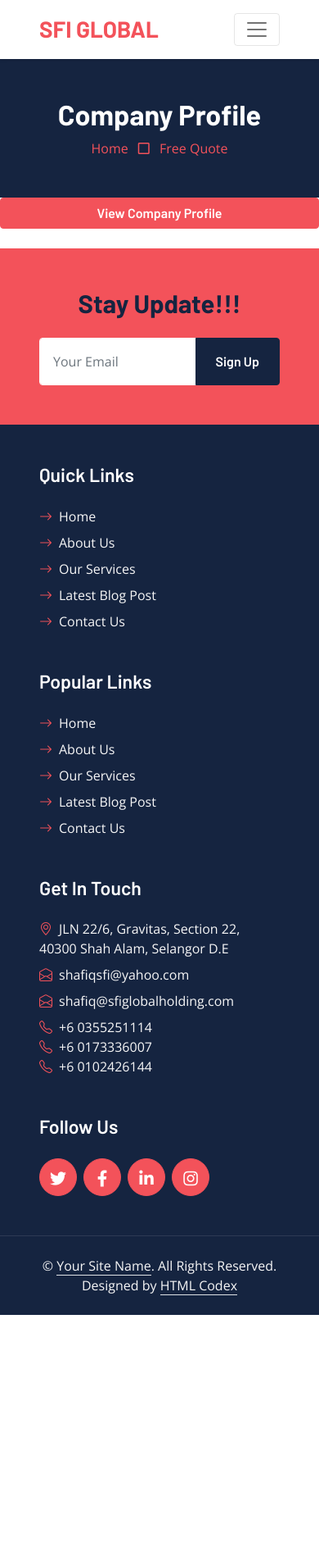
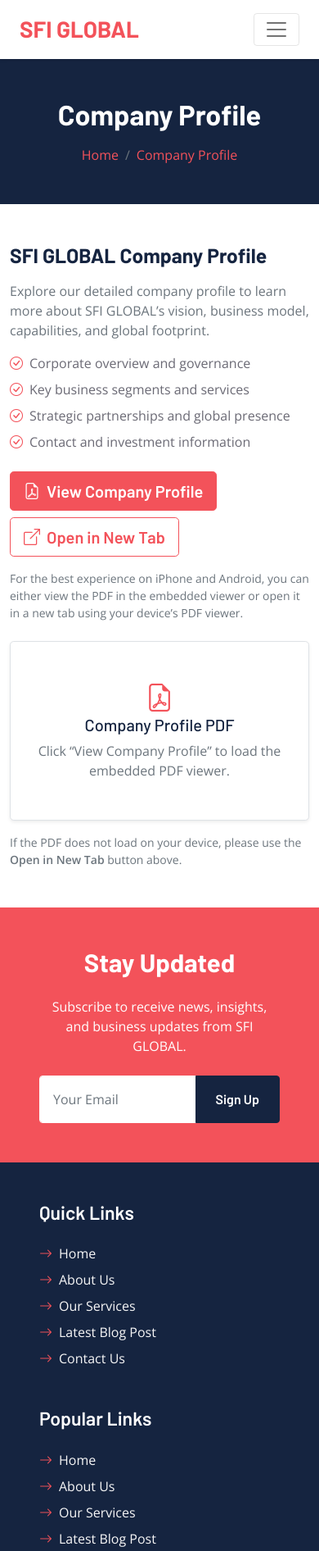
Before and after one commit to sfiglobal/sfiglobal-website, a plain HTML site: page quote.html in a window 390 px wide. Shown: the top 1892 px of the page at 82% size. Before the commit the page ends 1604 px from the top, so only its background shows below. Drawn offline with nearby package versions, Linux system fonts and the light colour scheme.

Commit message:
Update quote.html

```diff
--- a/quote.html
+++ b/quote.html
@@ -2,51 +2,55 @@
 <html lang="en">
 
 <head>
-    <meta charset="utf-8">
-    <title>SFI GLOBAL - Sfi Global Website Template</title>
-    <meta content="width=device-width, initial-scale=1.0" name="viewport">
-    <meta content="Free HTML Templates" name="keywords">
-    <meta content="Free HTML Templates" name="description">
+  <meta charset="utf-8" />
+  <title>SFI GLOBAL – Company Profile</title>
+  <meta content="width=device-width, initial-scale=1.0" name="viewport" />
+  <meta content="SFI GLOBAL Company Profile" name="keywords" />
+  <meta content="SFI GLOBAL Company Profile" name="description" />
 
   <!-- Favicon -->
-    <link href="img/favicon.ico" rel="icon">
+  <link href="img/favicon.ico" rel="icon" />
 
   <!-- Google Web Fonts -->
-    <link rel="preconnect" href="https://fonts.googleapis.com">
-    <link rel="preconnect" href="https://fonts.gstatic.com" crossorigin>
-    <link href="https://fonts.googleapis.com/css2?family=Barlow:wght@500;600;700&family=Open+Sans:wght@400;600&display=swap" rel="stylesheet">
+  <link rel="preconnect" href="https://fonts.googleapis.com" />
+  <link rel="preconnect" href="https://fonts.gstatic.com" crossorigin />
+  <link
+    href="https://fonts.googleapis.com/css2?family=Barlow:wght@500;600;700&family=Open+Sans:wght@400;600&display=swap"
+    rel="stylesheet" />
 
   <!-- Icon Font Stylesheet -->
-    <link href="https://cdnjs.cloudflare.com/ajax/libs/font-awesome/5.10.0/css/all.min.css" rel="stylesheet">
-    <link href="https://cdn.jsdelivr.net/npm/bootstrap-icons@1.4.1/font/bootstrap-icons.css" rel="stylesheet">
+  <link href="https://cdnjs.cloudflare.com/ajax/libs/font-awesome/5.10.0/css/all.min.css" rel="stylesheet" />
+  <link href="https://cdn.jsdelivr.net/npm/bootstrap-icons@1.4.1/font/bootstrap-icons.css" rel="stylesheet" />
 
   <!-- Libraries Stylesheet -->
-    <link href="lib/owlcarousel/assets/owl.carousel.min.css" rel="stylesheet">
+  <link href="lib/owlcarousel/assets/owl.carousel.min.css" rel="stylesheet" />
 
   <!-- Customized Bootstrap Stylesheet -->
-    <link href="css/bootstrap.min.css" rel="stylesheet">
+  <link href="css/bootstrap.min.css" rel="stylesheet" />
 
   <!-- Template Stylesheet -->
-    <link href="css/style.css" rel="stylesheet">
+  <link href="css/style.css" rel="stylesheet" />
 </head>
 
-<div>
+<body>
   <!-- Topbar Start -->
   <div class="container-fluid bg-secondary ps-5 pe-0 d-none d-lg-block">
     <div class="row gx-0">
       <div class="col-md-6 text-center text-lg-start mb-2 mb-lg-0">
         <div class="d-inline-flex align-items-center">
-                    <a class="text-body py-2 pe-3 border-end" href=""><small>FAQs</small></a>
-                    <a class="text-body py-2 px-3 border-end" href=""><small>Support</small></a>
-                    <a class="text-body py-2 px-3 border-end" href=""><small>Privacy</small></a>
-                    <a class="text-body py-2 px-3 border-end" href=""><small>Policy</small></a>
-                    <a class="text-body py-2 ps-3" href=""><small>Career</small></a>
+          <a class="text-body py-2 pe-3 border-end" href="#"><small>FAQs</small></a>
+          <a class="text-body py-2 px-3 border-end" href="#"><small>Support</small></a>
+          <a class="text-body py-2 px-3 border-end" href="#"><small>Privacy</small></a>
+          <a class="text-body py-2 px-3 border-end" href="#"><small>Policy</small></a>
+          <a class="text-body py-2 ps-3" href="#"><small>Career</small></a>
         </div>
       </div>
       <div class="col-md-6 text-center text-lg-end">
         <div class="position-relative d-inline-flex align-items-center bg-primary text-white top-shape px-5">
           <div class="me-3 pe-3 border-end py-2">
-                        <p class="m-0"><i class="fa fa-envelope-open me-2"></i>shafiqsfi@yahoo.com</p>
+            <p class="m-0">
+              <i class="fa fa-envelope-open me-2"></i>shafiqsfi@yahoo.com
+            </p>
           </div>
           <div class="py-2">
             <p class="m-0"><i class="fa fa-phone-alt me-2"></i>+60-102426144</p>
@@ -57,13 +61,15 @@
   </div>
   <!-- Topbar End -->
 
-
   <!-- Navbar Start -->
-    <nav class="navbar navbar-expand-lg bg-white navbar-light shadow-sm px-5 py-3 py-lg-0">
-        <a href="index.html" class="navbar-brand p-0">
-            <h1 class="m-0 text-uppercase text-primary"></i>SFI GLOBAL</h1>
+  <nav class="navbar navbar-expand-lg bg-white navbar-light shadow-sm px-4 px-lg-5 py-3 py-lg-0">
+    <a href="index.html" class="navbar-brand p-0 d-flex align-items-center">
+      <!-- If you have a logo image, put it here -->
+      <!-- <img src="img/logo.png" alt="SFI GLOBAL" class="me-2" style="height:40px;"> -->
+      <h1 class="m-0 text-uppercase text-primary">SFI GLOBAL</h1>
     </a>
-        <button class="navbar-toggler" type="button" data-bs-toggle="collapse" data-bs-target="#navbarCollapse">
+    <button class="navbar-toggler" type="button" data-bs-toggle="collapse" data-bs-target="#navbarCollapse"
+      aria-controls="navbarCollapse" aria-expanded="false" aria-label="Toggle navigation">
       <span class="navbar-toggler-icon"></span>
     </button>
     <div class="collapse navbar-collapse" id="navbarCollapse">
@@ -86,102 +92,214 @@
   </nav>
   <!-- Navbar End -->
 
-
   <!-- Page Header Start -->
   <div class="container-fluid bg-dark p-5">
     <div class="row">
       <div class="col-12 text-center">
-                <h1 class="display-4 text-white">Company Profile </h1>
-                <a href="">Home</a>
-                <i class="far fa-square text-primary px-2"></i>
-                <a href="">Free Quote</a>
+        <h1 class="display-4 text-white mb-3">Company Profile</h1>
+        <nav aria-label="breadcrumb">
+          <ol class="breadcrumb justify-content-center mb-0">
+            <li class="breadcrumb-item">
+              <a href="index.html" class="text-decoration-none">Home</a>
+            </li>
+            <li class="breadcrumb-item text-primary active" aria-current="page">
+              Company Profile
+            </li>
+          </ol>
+        </nav>
       </div>
     </div>
   </div>
   <!-- Page Header End -->
 
+  <!-- Company Profile + PDF Viewer Section Start -->
+  <section class="py-5 bg-light">
+    <div class="container">
+      <div class="row g-4 align-items-start">
+        <!-- Left: Intro + Actions -->
+        <div class="col-lg-5">
+          <h2 class="mb-3">SFI GLOBAL Company Profile</h2>
+          <p class="text-muted">
+            Explore our detailed company profile to learn more about SFI GLOBAL’s
+            vision, business model, capabilities, and global footprint.
+          </p>
+          <ul class="list-unstyled mb-4">
+            <li class="mb-2">
+              <i class="bi bi-check-circle text-primary me-2"></i>Corporate
+              overview and governance
+            </li>
+            <li class="mb-2">
+              <i class="bi bi-check-circle text-primary me-2"></i>Key business
+              segments and services
+            </li>
+            <li class="mb-2">
+              <i class="bi bi-check-circle text-primary me-2"></i>Strategic
+              partnerships and global presence
+            </li>
+            <li class="mb-2">
+              <i class="bi bi-check-circle text-primary me-2"></i>Contact and
+              investment information
+            </li>
+          </ul>
 
-    <!-- Quote Start -->
-    <button class="btn btn-primary w-100 h-100" onclick="openPdf()">View Company Profile</button>
-    <br><br>
-    <embed id="pdfEmbed" src="Pdf/profile.pdf" type="application/pdf" width="100%" height="600px" style="display:none;" />
+          <div class="d-flex flex-wrap gap-2">
+            <button type="button" class="btn btn-primary btn-lg" onclick="openPdf()">
+              <i class="bi bi-file-earmark-pdf me-2"></i>View Company Profile
+            </button>
+            <a href="Pdf/profile.pdf" target="_blank" rel="noopener"
+              class="btn btn-outline-primary btn-lg">
+              <i class="bi bi-box-arrow-up-right me-2"></i>Open in New Tab
+            </a>
+          </div>
 
+          <p class="text-muted small mt-3 mb-0">
+            For the best experience on iPhone and Android, you can either view
+            the PDF in the embedded viewer or open it in a new tab using your
+            device’s PDF viewer.
+          </p>
+        </div>
 
-    <script>
-        function openPdf() {
-            var embed = document.getElementById("pdfEmbed");
-            embed.style.display = "block";
-        }
-    </script>
+        <!-- Right: PDF Placeholder + Viewer -->
+        <div class="col-lg-7">
+          <!-- Placeholder (before click) -->
+          <div id="pdfPlaceholder"
+            class="border rounded-3 bg-white d-flex align-items-center justify-content-center py-5 px-3 shadow-sm">
+            <div class="text-center">
+              <i class="bi bi-file-earmark-pdf display-4 text-primary mb-3"></i>
+              <h5 class="mb-2">Company Profile PDF</h5>
+              <p class="text-muted mb-0">
+                Click “View Company Profile” to load the embedded PDF viewer.
+              </p>
+            </div>
+          </div>
 
-    <!-- Quote End -->
+          <!-- PDF Viewer -->
+          <div id="pdfContainer"
+            class="border rounded-3 bg-white overflow-hidden mt-3 shadow-sm"
+            style="display: none;">
+            <!-- Use iframe for better cross-device support -->
+            <iframe id="pdfEmbed" src="Pdf/profile.pdf" title="SFI GLOBAL Company Profile"
+              style="width: 100%; min-height: 420px; height: 70vh; border: 0;"></iframe>
+          </div>
 
+          <p class="text-muted small mt-3 mb-0">
+            If the PDF does not load on your device, please use the
+            <strong>Open in New Tab</strong> button above.
+          </p>
+        </div>
+      </div>
+    </div>
+  </section>
+  <!-- Company Profile + PDF Viewer Section End -->
 
-    <!-- Footer Start -->
+  <!-- Newsletter Start -->
   <div class="container-fluid bg-primary text-secondary p-5">
     <div class="row g-5">
       <div class="col-12 text-center">
-                <h1 class="display-5 mb-4">Stay Update!!!</h1>
+        <h1 class="display-5 mb-4 text-white">Stay Updated</h1>
+        <p class="mb-4 text-light">
+          Subscribe to receive news, insights, and business updates from SFI GLOBAL.
+        </p>
         <form class="mx-auto" style="max-width: 600px;">
           <div class="input-group">
-                        <input type="text" class="form-control border-white p-3" placeholder="Your Email">
-                        <button class="btn btn-dark px-4">Sign Up</button>
+            <input type="email" class="form-control border-white p-3" placeholder="Your Email" required />
+            <button class="btn btn-dark px-4" type="submit">Sign Up</button>
           </div>
         </form>
       </div>
     </div>
   </div>
+  <!-- Newsletter End -->
+
+  <!-- Footer Start -->
   <div class="container-fluid bg-dark text-secondary p-5">
     <div class="row g-5">
       <div class="col-lg-3 col-md-6">
         <h3 class="text-white mb-4">Quick Links</h3>
         <div class="d-flex flex-column justify-content-start">
-                    <a class="text-secondary mb-2" href="#"><i class="bi bi-arrow-right text-primary me-2"></i>Home</a>
-                    <a class="text-secondary mb-2" href="#"><i class="bi bi-arrow-right text-primary me-2"></i>About Us</a>
-                    <a class="text-secondary mb-2" href="#"><i class="bi bi-arrow-right text-primary me-2"></i>Our Services</a>
-                    <a class="text-secondary mb-2" href="#"><i class="bi bi-arrow-right text-primary me-2"></i>Latest Blog Post</a>
-                    <a class="text-secondary" href="#"><i class="bi bi-arrow-right text-primary me-2"></i>Contact Us</a>
+          <a class="text-secondary mb-2" href="index.html"><i
+              class="bi bi-arrow-right text-primary me-2"></i>Home</a>
+          <a class="text-secondary mb-2" href="about.html"><i
+              class="bi bi-arrow-right text-primary me-2"></i>About Us</a>
+          <a class="text-secondary mb-2" href="service.html"><i
+              class="bi bi-arrow-right text-primary me-2"></i>Our Services</a>
+          <a class="text-secondary mb-2" href="detail.html"><i
+              class="bi bi-arrow-right text-primary me-2"></i>Latest Blog Post</a>
+          <a class="text-secondary" href="contact.html"><i
+              class="bi bi-arrow-right text-primary me-2"></i>Contact Us</a>
         </div>
       </div>
       <div class="col-lg-3 col-md-6">
         <h3 class="text-white mb-4">Popular Links</h3>
         <div class="d-flex flex-column justify-content-start">
-                    <a class="text-secondary mb-2" href="#"><i class="bi bi-arrow-right text-primary me-2"></i>Home</a>
-                    <a class="text-secondary mb-2" href="#"><i class="bi bi-arrow-right text-primary me-2"></i>About Us</a>
-                    <a class="text-secondary mb-2" href="#"><i class="bi bi-arrow-right text-primary me-2"></i>Our Services</a>
-                    <a class="text-secondary mb-2" href="#"><i class="bi bi-arrow-right text-primary me-2"></i>Latest Blog Post</a>
-                    <a class="text-secondary" href="#"><i class="bi bi-arrow-right text-primary me-2"></i>Contact Us</a>
+          <a class="text-secondary mb-2" href="index.html"><i
+              class="bi bi-arrow-right text-primary me-2"></i>Home</a>
+          <a class="text-secondary mb-2" href="about.html"><i
+              class="bi bi-arrow-right text-primary me-2"></i>About Us</a>
+          <a class="text-secondary mb-2" href="service.html"><i
+              class="bi bi-arrow-right text-primary me-2"></i>Our Services</a>
+          <a class="text-secondary mb-2" href="detail.html"><i
+              class="bi bi-arrow-right text-primary me-2"></i>Latest Blog Post</a>
+          <a class="text-secondary" href="contact.html"><i
+              class="bi bi-arrow-right text-primary me-2"></i>Contact Us</a>
         </div>
       </div>
       <div class="col-lg-3 col-md-6">
         <h3 class="text-white mb-4">Get In Touch</h3>
-                <p class="mb-2"><i class="bi bi-geo-alt text-primary me-2"></i>JLN 22/6, Gravitas, Section 22, 40300 Shah Alam, Selangor D.E</p>
-                <p class="mb-2"><i class="bi bi-envelope-open text-primary me-2"></i>shafiqsfi@yahoo.com</p>
-                <p class="mb-2"><i class="bi bi-envelope-open text-primary me-2"></i>shafiq@sfiglobalholding.com</p>
-                <p class="mb-0"><i class="bi bi-telephone text-primary me-2"></i>+6 0355251114</p>
-                <p class="mb-0"><i class="bi bi-telephone text-primary me-2"></i>+6 0173336007</p>
-                <p class="mb-0"><i class="bi bi-telephone text-primary me-2"></i>+6 0102426144</p>
+        <p class="mb-2">
+          <i class="bi bi-geo-alt text-primary me-2"></i>JLN 22/6, Gravitas, Section 22, 40300 Shah
+          Alam, Selangor D.E
+        </p>
+        <p class="mb-2">
+          <i class="bi bi-envelope-open text-primary me-2"></i>shafiqsfi@yahoo.com
+        </p>
+        <p class="mb-2">
+          <i class="bi bi-envelope-open text-primary me-2"></i>shafiq@sfiglobalholding.com
+        </p>
+        <p class="mb-0">
+          <i class="bi bi-telephone text-primary me-2"></i>+6 0355251114
+        </p>
+        <p class="mb-0">
+          <i class="bi bi-telephone text-primary me-2"></i>+6 0173336007
+        </p>
+        <p class="mb-0">
+          <i class="bi bi-telephone text-primary me-2"></i>+6 0102426144
+        </p>
       </div>
       <div class="col-lg-3 col-md-6">
         <h3 class="text-white mb-4">Follow Us</h3>
         <div class="d-flex">
-                    <a class="btn btn-lg btn-primary btn-lg-square rounded-circle me-2" href="#"><i class="fab fa-twitter fw-normal"></i></a>
-                    <a class="btn btn-lg btn-primary btn-lg-square rounded-circle me-2" href="#"><i class="fab fa-facebook-f fw-normal"></i></a>
-                    <a class="btn btn-lg btn-primary btn-lg-square rounded-circle me-2" href="#"><i class="fab fa-linkedin-in fw-normal"></i></a>
-                    <a class="btn btn-lg btn-primary btn-lg-square rounded-circle" href="#"><i class="fab fa-instagram fw-normal"></i></a>
+          <a class="btn btn-lg btn-primary btn-lg-square rounded-circle me-2" href="#"><i
+              class="fab fa-twitter fw-normal"></i></a>
+          <a class="btn btn-lg btn-primary btn-lg-square rounded-circle me-2" href="#"><i
+              class="fab fa-facebook-f fw-normal"></i></a>
+          <a class="btn btn-lg btn-primary btn-lg-square rounded-circle me-2" href="#"><i
+              class="fab fa-linkedin-in fw-normal"></i></a>
+          <a class="btn btn-lg btn-primary btn-lg-square rounded-circle" href="#"><i
+              class="fab fa-instagram fw-normal"></i></a>
         </div>
       </div>
     </div>
   </div>
-    <div class="container-fluid bg-dark text-secondary text-center border-top py-4 px-5" style="border-color: rgba(256, 256, 256, .1) !important;">
-        <p class="m-0">&copy; <a class="text-secondary border-bottom" href="#">Your Site Name</a>. All Rights Reserved. Designed by <a class="text-secondary border-bottom" href="https://htmlcodex.com">HTML Codex</a></p>
+
+  <div class="container-fluid bg-dark text-secondary text-center border-top py-4 px-5"
+    style="border-color: rgba(256, 256, 256, .1) !important;">
+    <p class="m-0">
+      &copy;
+      <a class="text-secondary border-bottom text-decoration-none" href="#">SFI GLOBAL</a>.
+      All Rights Reserved.
+      Designed &amp; Developed by
+      <a class="text-secondary border-bottom text-decoration-none" href="https://vtnmultiservices.com" target="_blank"
+        rel="noopener">
+        VTN Multi Services
+      </a>
+    </p>
   </div>
   <!-- Footer End -->
 
-
   <!-- Back to Top -->
-    <a href="#" class="btn btn-lg btn-primary btn-lg-square rounded-circle back-to-top"><i class="bi bi-arrow-up"></i></a>
-
+  <a href="#" class="btn btn-lg btn-primary btn-lg-square rounded-circle back-to-top"><i
+      class="bi bi-arrow-up"></i></a>
 
   <!-- JavaScript Libraries -->
   <script src="https://code.jquery.com/jquery-3.4.1.min.js"></script>
@@ -192,6 +310,20 @@
 
   <!-- Template Javascript -->
   <script src="js/main.js"></script>
+
+  <!-- PDF Viewer Script -->
+  <script>
+    function openPdf() {
+      var placeholder = document.getElementById("pdfPlaceholder");
+      var container = document.getElementById("pdfContainer");
+
+      if (placeholder) placeholder.style.display = "none";
+      if (container) {
+        container.style.display = "block";
+        container.scrollIntoView({ behavior: "smooth", block: "start" });
+      }
+    }
+  </script>
 </body>
 
 </html>
```
Lines whose indentation alone changed are shown as unchanged.
